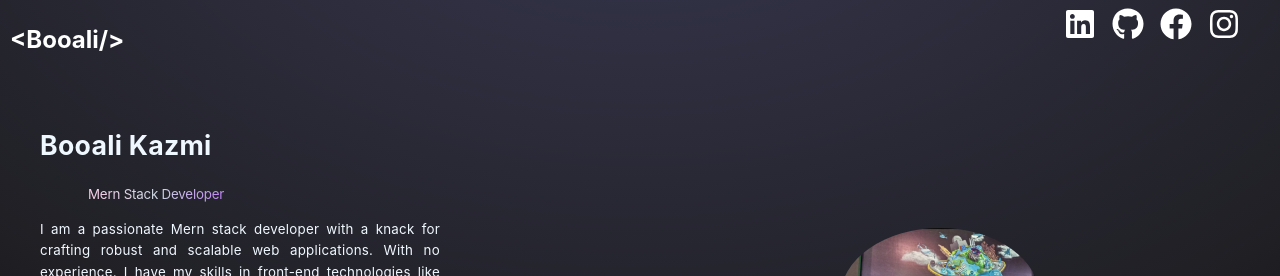
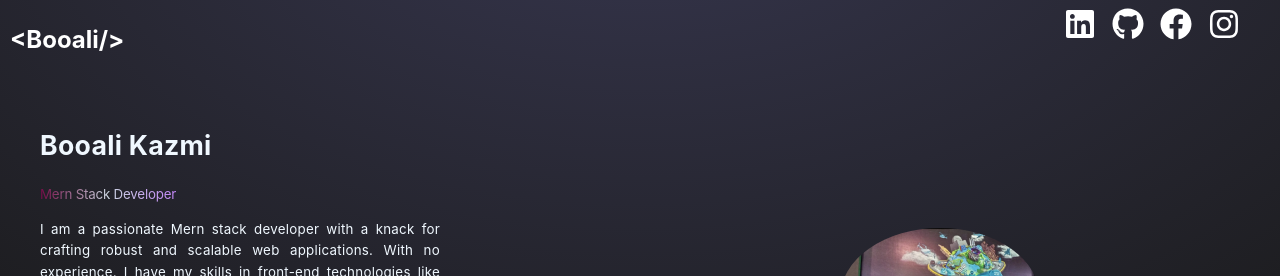
Before and after one commit to booali9/portfolio, a React (Create React App) app: page / in a window 1280 px wide. Shown: the top 276 px of the page. Built offline with nearby package versions, Linux system fonts and the light colour scheme.

Commit message:
Update index.css

```diff
--- a/src/index.css
+++ b/src/index.css
@@ -475,19 +475,17 @@
 
 /* Developer title styles */
 .dev {
-  background: linear-gradient(to right, #fbcfe8, #cbd5e1, #c084f5);
+  background: linear-gradient(to right, #730a45, #cbd5e1, #c084f5);
   -webkit-background-clip: text;
   background-clip: text;
   color: transparent;
   letter-spacing: -0.015em;
-  margin-left: 2rem;
-  margin-top: 0;
+
+
 }
 
 @media (min-width: 1024px) {
-  .dev {
-    margin-left: 3rem;
-  }
+
 }
 
 /* Paragraph styles */
```
